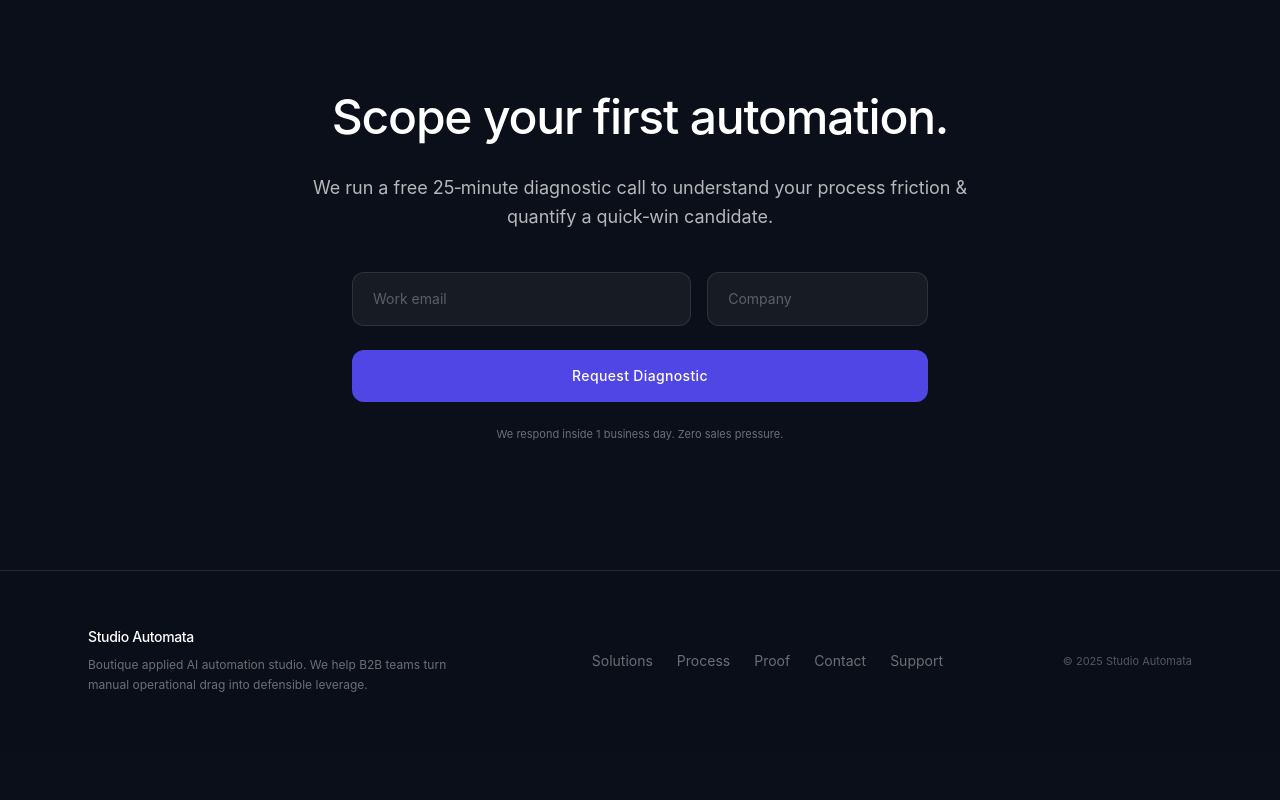
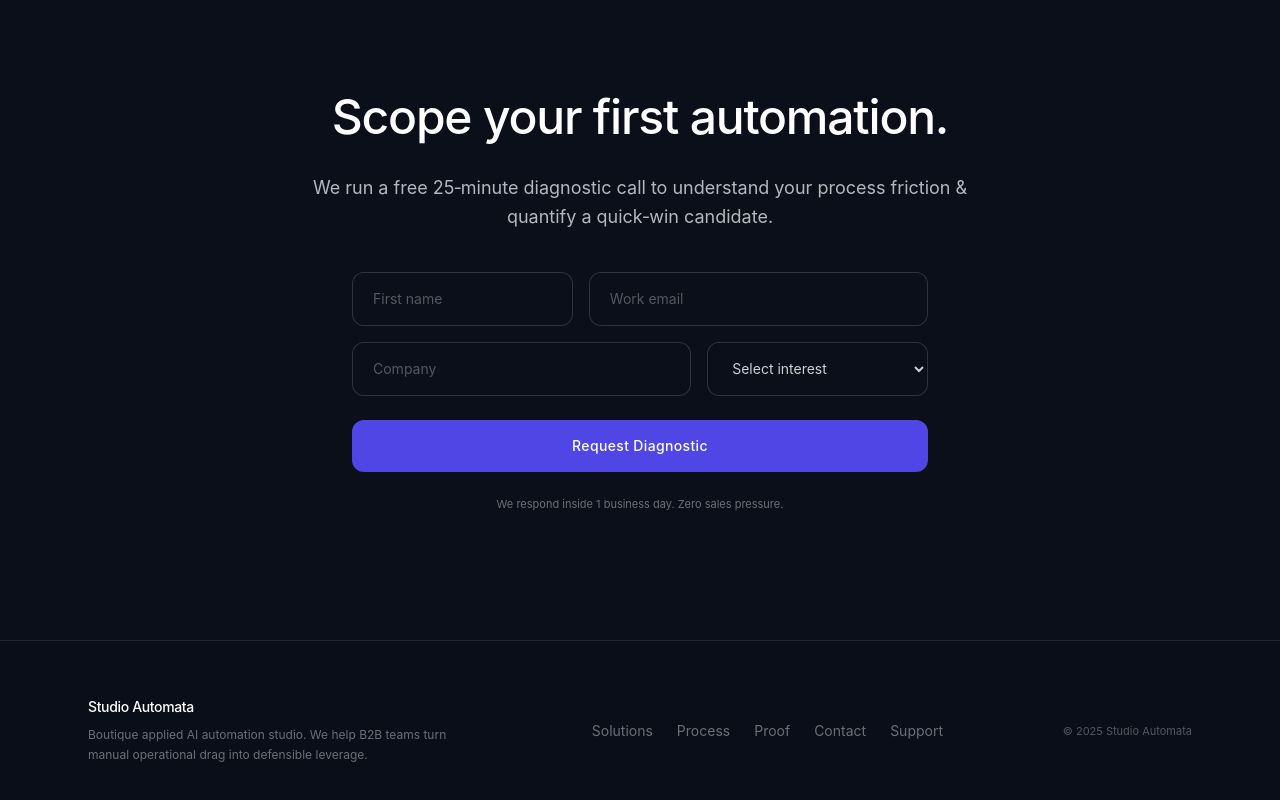
Before and after one commit to Agnik47/grittCloud, a React (Vite) app: page / in a window 1280 px wide. Shown: the part 5193-5993 px from the top of the page. Before the commit the page ends 5943 px from the top, so only its background shows below. Built offline with nearby package versions, Linux system fonts and the light colour scheme; a web font is replaced by a local one.

Commit message:
Add inputs on Form

```diff
--- a/src/sections/CTA.jsx
+++ b/src/sections/CTA.jsx
@@ -1,17 +1,54 @@
-
-export default function CTA(){
+export default function CTA() {
   return (
     <section id="contact" className="section-anchor relative py-32 bg-ink">
       <div className="max-w-3xl mx-auto px-6 text-center">
-        <h2 className="font-display text-4xl md:text-5xl font-medium tracking-tight mb-8">Scope your first automation.</h2>
-        <p className="text-white/70 text-lg leading-relaxed mb-10">We run a free 25‑minute diagnostic call to understand your process friction & quantify a quick‑win candidate.</p>
-        <form onSubmit={(e)=>e.preventDefault()} className="mx-auto max-w-xl grid gap-4 md:grid-cols-5 text-left">
-          <input required placeholder="Work email" type="email" className="md:col-span-3 px-5 py-4 rounded-xl bg-white/5 border border-white/10 focus:outline-none focus:ring-2 focus:ring-accent/60 placeholder:text-white/30 text-sm" />
-          <input required placeholder="Company" className="md:col-span-2 px-5 py-4 rounded-xl bg-white/5 border border-white/10 focus:outline-none focus:ring-2 focus:ring-accent/60 placeholder:text-white/30 text-sm" />
-          <button className="md:col-span-5 mt-2 px-6 py-4 rounded-xl bg-accent hover:bg-accent2 text-sm font-medium tracking-wide">Request Diagnostic</button>
+        <h2 className="font-display text-4xl md:text-5xl font-medium tracking-tight mb-8">
+          Scope your first automation.
+        </h2>
+        <p className="text-white/70 text-lg leading-relaxed mb-10">
+          We run a free 25‑minute diagnostic call to understand your process
+          friction & quantify a quick‑win candidate.
+        </p>
+        <form
+          onSubmit={(e) => e.preventDefault()}
+          className="mx-auto max-w-xl grid gap-4 md:grid-cols-5 text-left"
+        >
+          <input
+            required
+            placeholder="First name"
+            type="text"
+            className="md:col-span-2 px-5 py-4 rounded-xl bg-ink/80 border border-white/15 focus:outline-none focus:ring-2 focus:ring-accent/60 placeholder:text-white/30 text-sm text-white"
+          />
+          <input
+            required
+            placeholder="Work email"
+            type="email"
+            className="md:col-span-3 px-5 py-4 rounded-xl bg-ink/80 border border-white/15 focus:outline-none focus:ring-2 focus:ring-accent/60 placeholder:text-white/30 text-sm text-white"
+          />
+          <input
+            required
+            placeholder="Company"
+            className="md:col-span-3 px-5 py-4 rounded-xl bg-ink/80 border border-white/15 focus:outline-none focus:ring-2 focus:ring-accent/60 placeholder:text-white/30 text-sm text-white"
+          />
+          <select
+            required
+            className="md:col-span-2 px-5 py-4 rounded-xl bg-ink/80 border border-white/15 focus:outline-none focus:ring-2 focus:ring-accent/60 text-sm text-white/80"
+            defaultValue=""
+          >
+            <option value="" disabled>
+              Select interest
+            </option>
+            <option value="agentic">Agentic business operation</option>
+            <option value="marketing">Marketing with AI</option>
+          </select>
+          <button className="md:col-span-5 mt-2 px-6 py-4 rounded-xl bg-accent hover:bg-accent2 text-sm font-medium tracking-wide">
+            Request Diagnostic
+          </button>
         </form>
-        <div className="mt-6 text-[11px] text-white/40">We respond inside 1 business day. Zero sales pressure.</div>
+        <div className="mt-6 text-[11px] text-white/40">
+          We respond inside 1 business day. Zero sales pressure.
+        </div>
       </div>
     </section>
-  )
+  );
 }
--- a/src/sections/Footer.jsx
+++ b/src/sections/Footer.jsx
@@ -1,4 +1,7 @@
 export default function Footer() {
+  // Replace with your Freshdesk portal URL
+  const freshdeskUrl = "https://YOURDOMAIN.freshdesk.com/support/tickets/new";
+
   return (
     <footer className="relative py-14 border-t border-white/10 bg-ink/95 text-sm">
       <div className="max-w-6xl mx-auto px-6 flex flex-col md:flex-row gap-10 md:items-center justify-between">
@@ -22,7 +25,12 @@ export default function Footer() {
           <a href="#contact" className="hover:text-white">
             Contact
           </a>
-          <a href="#support" className="hover:text-green-400">
+          <a
+            href={freshdeskUrl}
+            target="_blank"
+            rel="noopener noreferrer"
+            className="hover:text-green-400"
+          >
             Support
           </a>
         </div>
```
Also changed, not shown: src/sections/Problem.jsx (line endings or trailing spaces).
